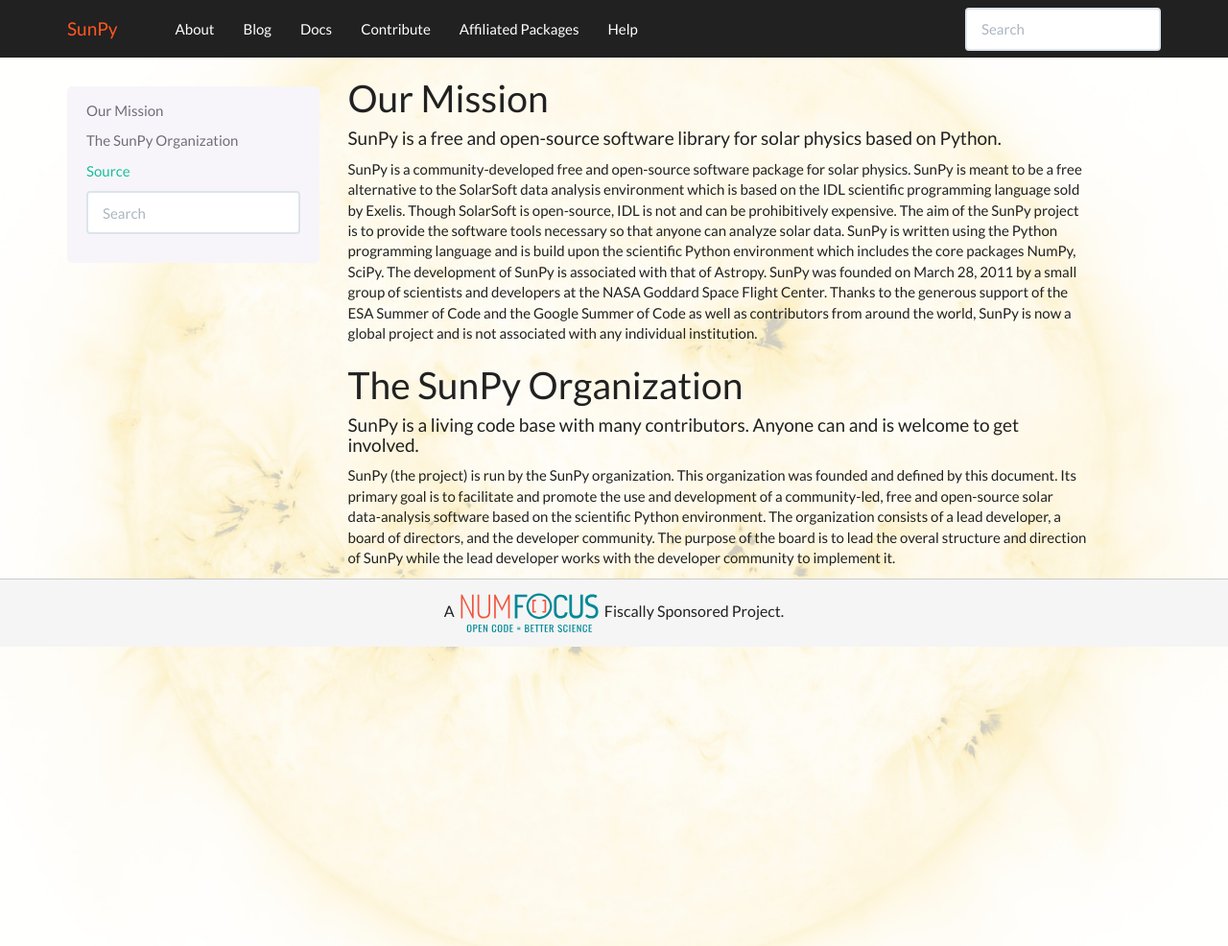
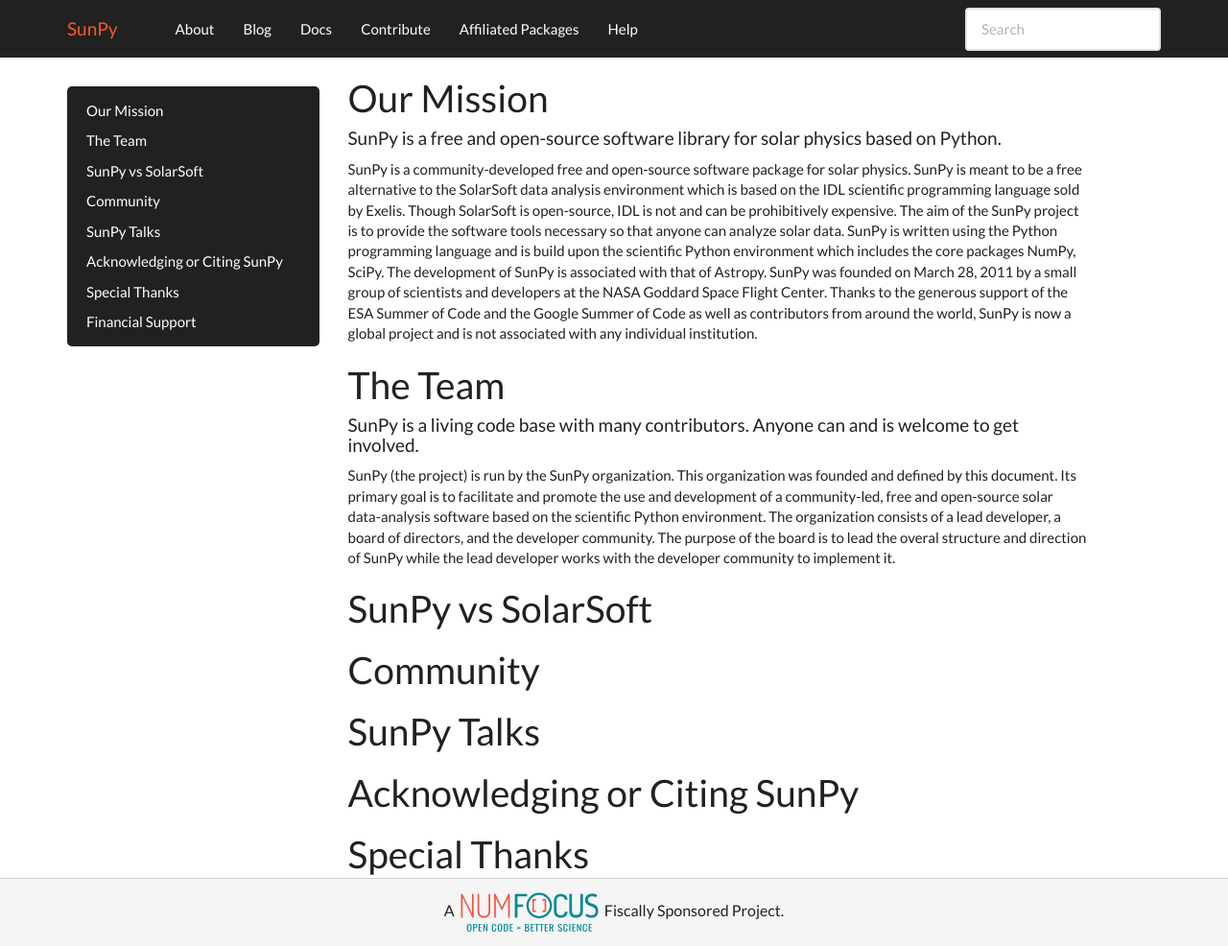
Before and after one commit to sunpy/sunpy.org, a Sphinx documentation site: the page built from source/about.rst, in a window 1280 px wide and 986 px high. Shown: the whole window at 96% size. Built offline with Sphinx 7.4.7, drawn with Linux system fonts in a browser that asks for light colours.

Commit message:
Added sidebars for the sections

```diff
--- a/source/_static/style.css
+++ b/source/_static/style.css
@@ -49,9 +49,17 @@
 	text-transform: uppercase;
 	margin-top: 20px;
 }
+.bs-sidenav {
+	background-color: #212121;
+	text-shadow: none;
+}
+.bs-sidenav .nav > li > a {
+	color: white;
+}
 /*Footer*/
 footer {
-	position: absolute;
+	position: fixed;
+	bottom: 0;
 	width: 100%;
 	border: 0 none;
 	font-size: 16px;
--- a/source/about.rst
+++ b/source/about.rst
@@ -12,13 +12,37 @@
 SunPy is a community-developed free and open-source software package for solar physics. SunPy is meant to be a free alternative to the SolarSoft data analysis environment which is based on the IDL scientific programming language sold by Exelis. Though SolarSoft is open-source, IDL is not and can be prohibitively expensive. The aim of the SunPy project is to provide the software tools necessary so that anyone can analyze solar data. SunPy is written using the Python programming language and is build upon the scientific Python environment which includes the core packages NumPy, SciPy. The development of SunPy is associated with that of Astropy. SunPy was founded on March 28, 2011 by a small group of scientists and developers at the NASA Goddard Space Flight Center. Thanks to the generous support of the ESA Summer of Code and the Google Summer of Code as well as contributors from around the world, SunPy is now a global project and is not associated with any individual institution.
 
 
-The SunPy Organization
-======================
+The Team
+========
 
 .. raw:: html
 
     <embed>
+     <style>
+      body {
+        background-color: white;
+        background-image: none !important;
+      }
+     </style>
    		<h4>SunPy is a living code base with many contributors. Anyone can and is welcome to get involved.</h4>
     </embed>
 
 SunPy (the project) is run by the SunPy organization. This organization was founded and defined by this document. Its primary goal is to facilitate and promote the use and development of a community-led, free and open-source solar data-analysis software based on the scientific Python environment. The organization consists of a lead developer, a board of directors, and the developer community. The purpose of the board is to lead the overal structure and direction of SunPy while the lead developer works with the developer community to implement it.
+
+SunPy vs SolarSoft
+==================
+
+Community
+=========
+
+SunPy Talks
+===========
+
+Acknowledging or Citing SunPy
+=============================
+
+Special Thanks
+==============
+
+Financial Support
+=================
--- a/source/conf.py
+++ b/source/conf.py
@@ -81,6 +81,7 @@
 # Output file base name for HTML help builder.
 htmlhelp_basename = 'SunPydoc'
 # -- Options for LaTeX output ---------------------------------------------
+html_sidebars = {'about': ['localtoc.html'], 'contribute': ['localtoc.html'], 'help': ['localtoc.html']}
 latex_elements = {
 # The paper size ('letterpaper' or 'a4paper').
 #
```
Also changed, not shown: source/contribute.rst (+12 -0 lines), source/help.rst (+9 -0 lines).
